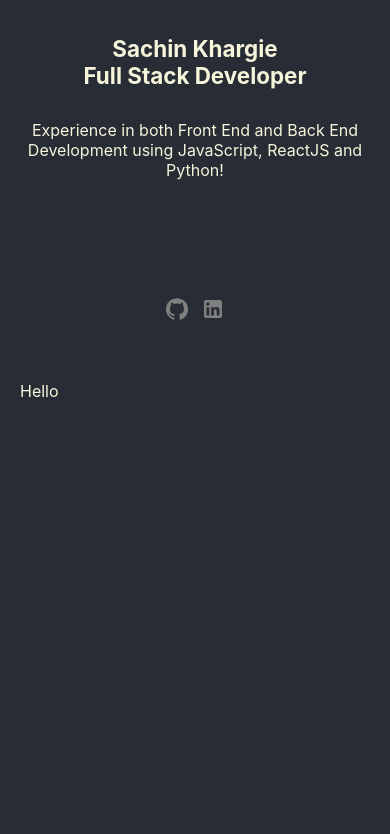
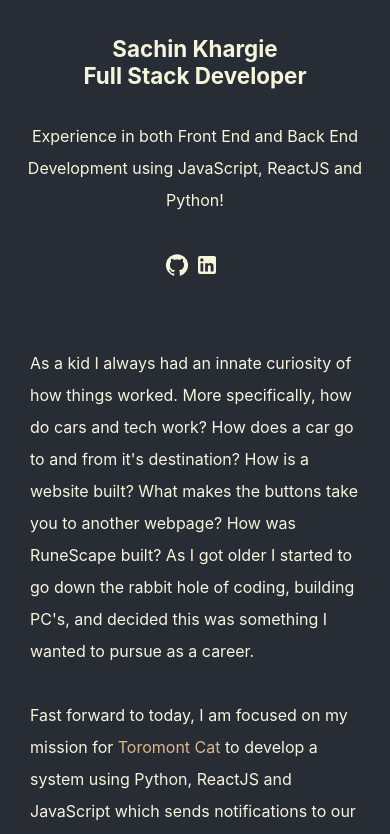
Before and after one commit to sachx1/portfolio_v2, a React (Create React App) app: page / in a window 390 px wide. Shown: the top 834 px of the page. Built offline with nearby package versions, Linux system fonts and the light colour scheme; the HTML template or start-up script is replaced by a standard one.

Commit message:
Added about me section

```diff
--- a/src/components/containerTwo.js
+++ b/src/components/containerTwo.js
@@ -4,10 +4,30 @@ import './styles/containerTwo.css';
 function containerTwo(props) {
     return (
         <div>
-            {/* Content for Container 2 */}
-            <p className='test'>Hello</p>
+            <div className='about'>
+                <p>
+                    As a kid I always had an innate curiosity of how things worked.
+                    More specifically, how do cars and tech work? How does a car go
+                    to and from it's destination? How is a website built? What makes
+                    the buttons take you to another webpage? How was RuneScape built?
+                    As I got older I started to go down the rabbit hole of
+                    coding, building PC's, and decided this was something I wanted to
+                    pursue as a career. <br /> <br />
+
+                    Fast forward to today, I am focused on my mission for
+                    <a href='https://www.toromontcat.com/' target="_blank" rel="noopener noreferrer"> Toromont Cat </a> to
+                    develop a system using Python, ReactJS and JavaScript which sends
+                    notifications to our customers using our custom API's and
+                    <a href='https://www.twilio.com/en-us?utm_source=google&utm_medium=cpc&utm_term=twilio&utm_campaign=G_S_NAMER_Brand_ROW_RLSA&cq_plac=&cq_net=g&cq_pos=&cq_med=&cq_plt=gp&gad_source=1&gclid=CjwKCAiAmsurBhBvEiwA6e-WPPhDLncnGCEt_Yj9o14u6yp5m5u_0CXd8wqteQKkg7TlK03hxjGbCRoCYAkQAvD_BwE' target="_blank" rel="noopener noreferrer"> Twilio. </a><br />
+                    <br />
+
+                    When I am not working, I am either developing projects on the side in order
+                    to bolster my knowledge of Back-End and Front-End Development,
+                    tinkering with my Mustang and racing on the track, hanging out with
+                    friends and family, or travelling to new destinations.
+                </p>
+            </div>
         </div>
-
     );
 }
 
--- a/src/components/styles/containerOne.css
+++ b/src/components/styles/containerOne.css
@@ -1,19 +1,23 @@
 .containerTitle {
   display: flex;
   font-size: 1.5em;
+  padding-left: 50px;
 }
 
 .containerBlurb{
   display: flex;
+  padding-left: 50px;
 }
 
 .containerBtn{
   display: flex;
   padding-bottom: 10px;
+  padding-left: 50px;
 }
 
 .containerFooter{
   padding-top: 100px;
+  padding-left: 50px;
   display: flex;
 }
 
@@ -26,7 +30,7 @@
 
 .buttons:hover{
   color: black;
-  transition: background-color 0.5s ease;
+  transition: background-color 1s ease;
   background-color: beige;
 }
 
@@ -38,7 +42,7 @@
 }
 
 .buttonsFooter:hover{
-  transition: color 0.5s ease;
+  transition: color 1s ease;
   color: beige;
 }
 
@@ -62,6 +66,12 @@
 
   .containerFooter{
     display: flex;
+    padding-left: 0px;
+  }
+
+  .buttonsFooter {
+    color: beige;
+    padding-left: 0px;
   }
 }
 
@@ -70,12 +80,14 @@
       display: flex;
       font-size: 0.7em;
       text-align: center;
+      padding-left: 0px;
     }
 
     .containerBlurb{
       display: flex;
       text-align: center;
       justify-content: center;
+      padding-left: 0px;
     }
 
     .containerBtn {
@@ -85,5 +97,12 @@
     .containerFooter{
       display: flex;
       justify-content: center;
+      padding-top: 20px;
+      padding-left: 0px;
+    }
+
+    .buttonsFooter{
+      color: beige;
+      padding-left: 0px;
     }
   }
--- a/src/components/styles/containerTwo.css
+++ b/src/components/styles/containerTwo.css
@@ -0,0 +1,27 @@
+.about{
+    padding-left: 150px;
+    padding-right: 150px;
+    padding-top: 31px;
+}
+
+p{
+    line-height: 2;
+}
+
+a{
+    color: burlywood;
+    text-decoration: none;
+}
+
+a:hover{
+    transition: color 1s ease;
+    color: brown;
+}
+
+@media only screen and (max-width: 600px){
+    .about{
+        padding-left: 10px;
+        padding-right: 10px;
+        padding-top: 10px;
+    }
+}
```
